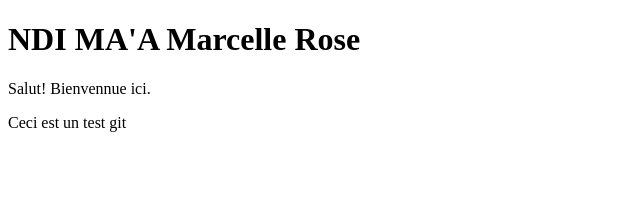
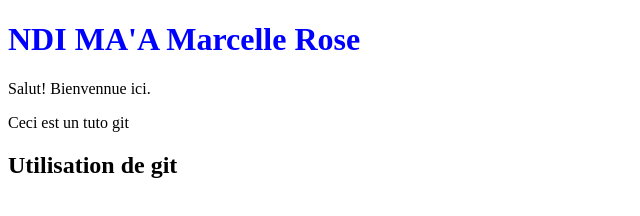
Before and after one commit to Marcelle-Ndi/test-git, a plain HTML site: page index.html in a window 1280 px wide. Shown: the whole page, without its empty margins (0-640 px from the left). Drawn offline with Linux system fonts and the light colour scheme.

Commit message:
Debut de css et ajout d'un titre h2

```diff
--- a/index.css
+++ b/index.css
@@ -0,0 +1,5 @@
+h1
+{
+    font-weight: 900;
+    color: blue;
+}
--- a/index.html
+++ b/index.html
@@ -10,6 +10,7 @@
 <body>
     <h1>NDI MA'A Marcelle Rose</h1>
     <p>Salut! Bienvennue ici.</p>
-    <p>Ceci est un test git</p>
+    <p>Ceci est un tuto git</p>
+    <h2>Utilisation de git</h2>
 </body>
 </html>
```
